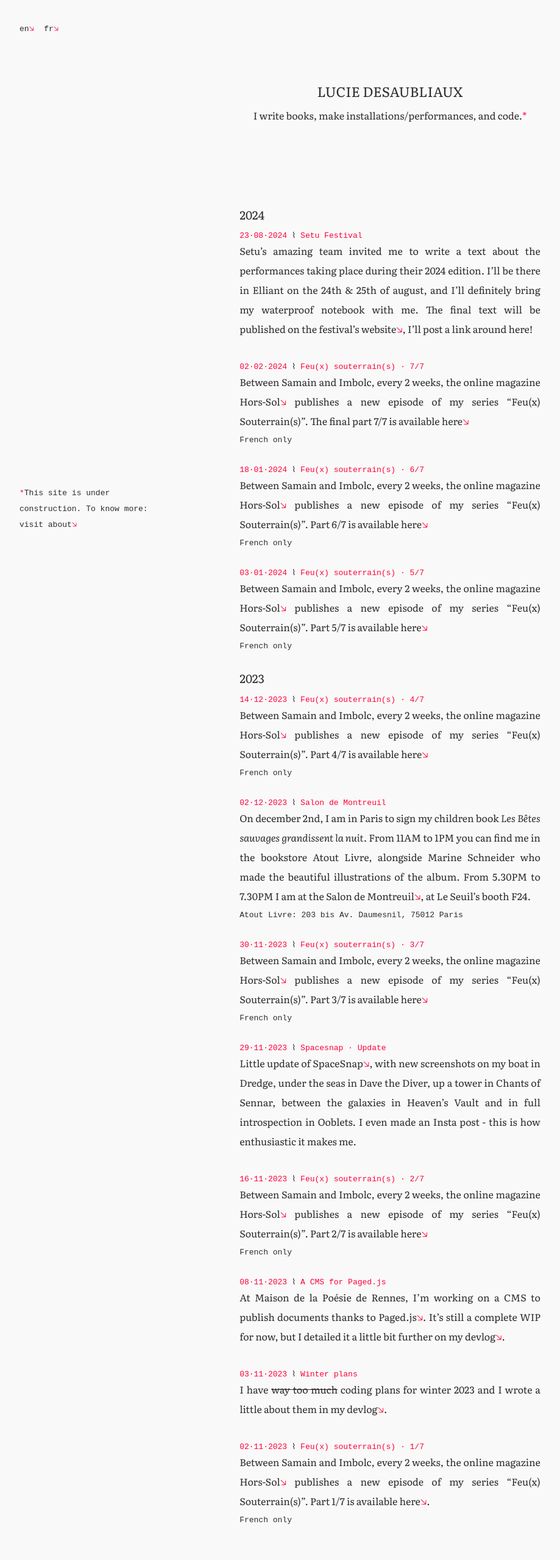
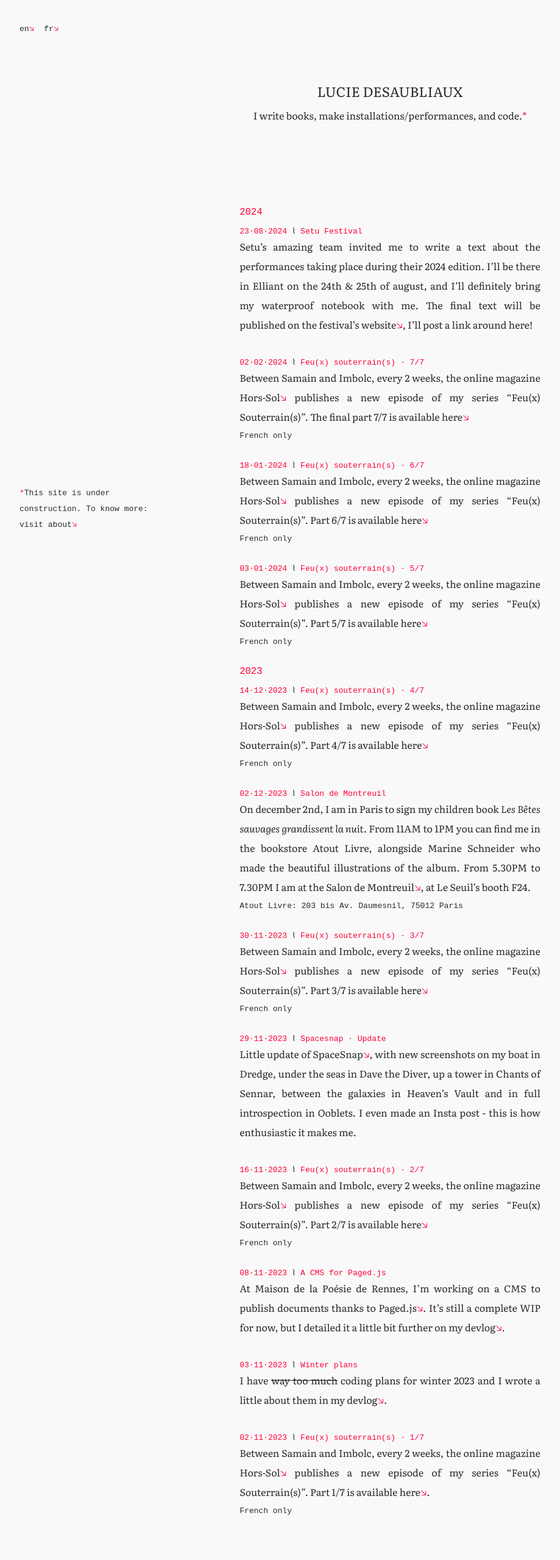
Before and after one commit to PQuod/personal_timeline, a Jekyll site: the page built from index.md, in a window 1280 px wide. Shown: the whole page at 61% size, without its empty margins (0-919 px from the left). Built offline with Jekyll 4.4.1, drawn with Linux system fonts in a browser that asks for light colours.

Commit message:
Update _layout.scss

```diff
--- a/_sass/_layout.scss
+++ b/_sass/_layout.scss
@@ -38,6 +38,11 @@ main{
     }
 }
 
+.year {
+    font-family:var(--f-sanserif);
+    color: var(--cc2);
+}
+
 .main_mid-col > *{
     display: inline-block;
     margin:0;
```
